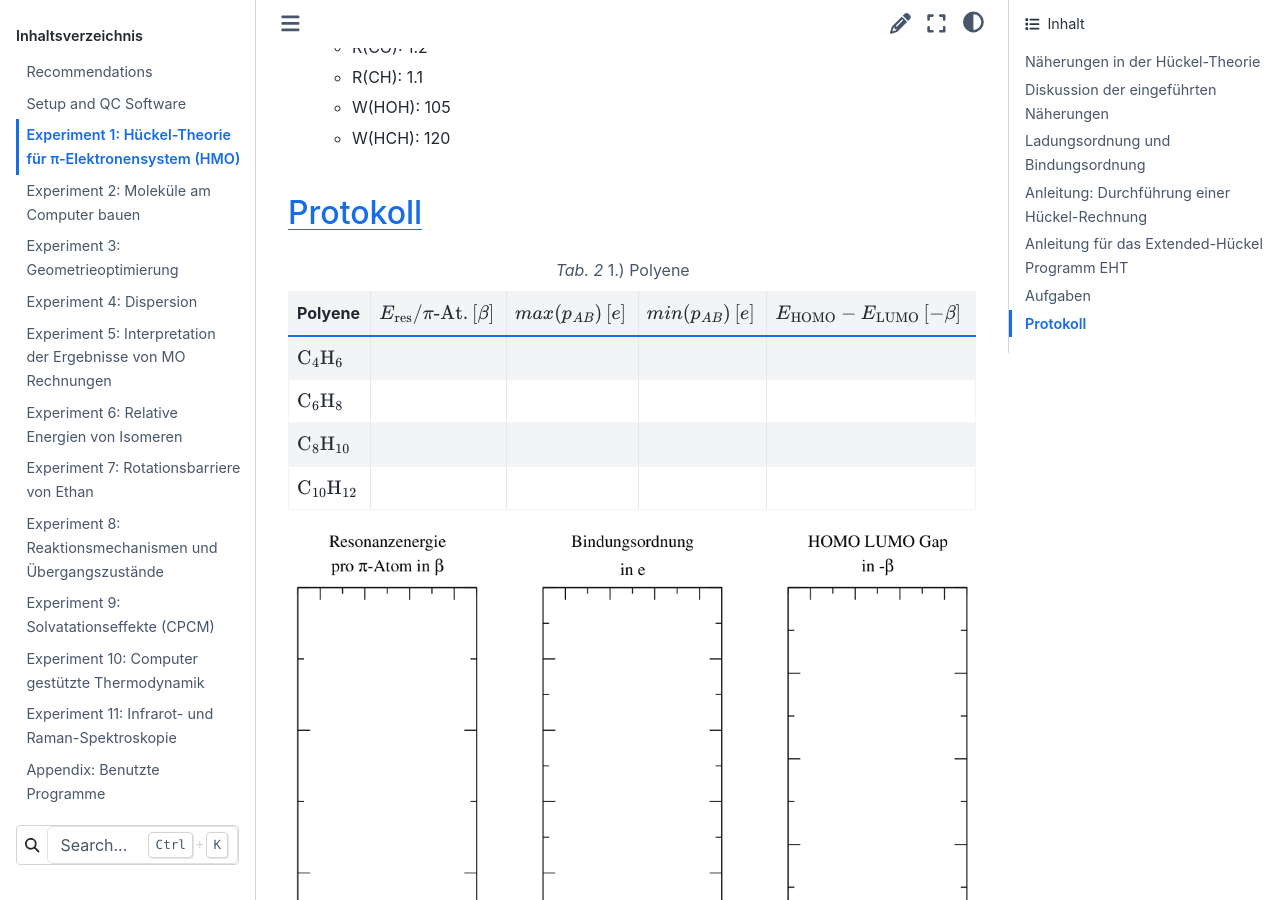
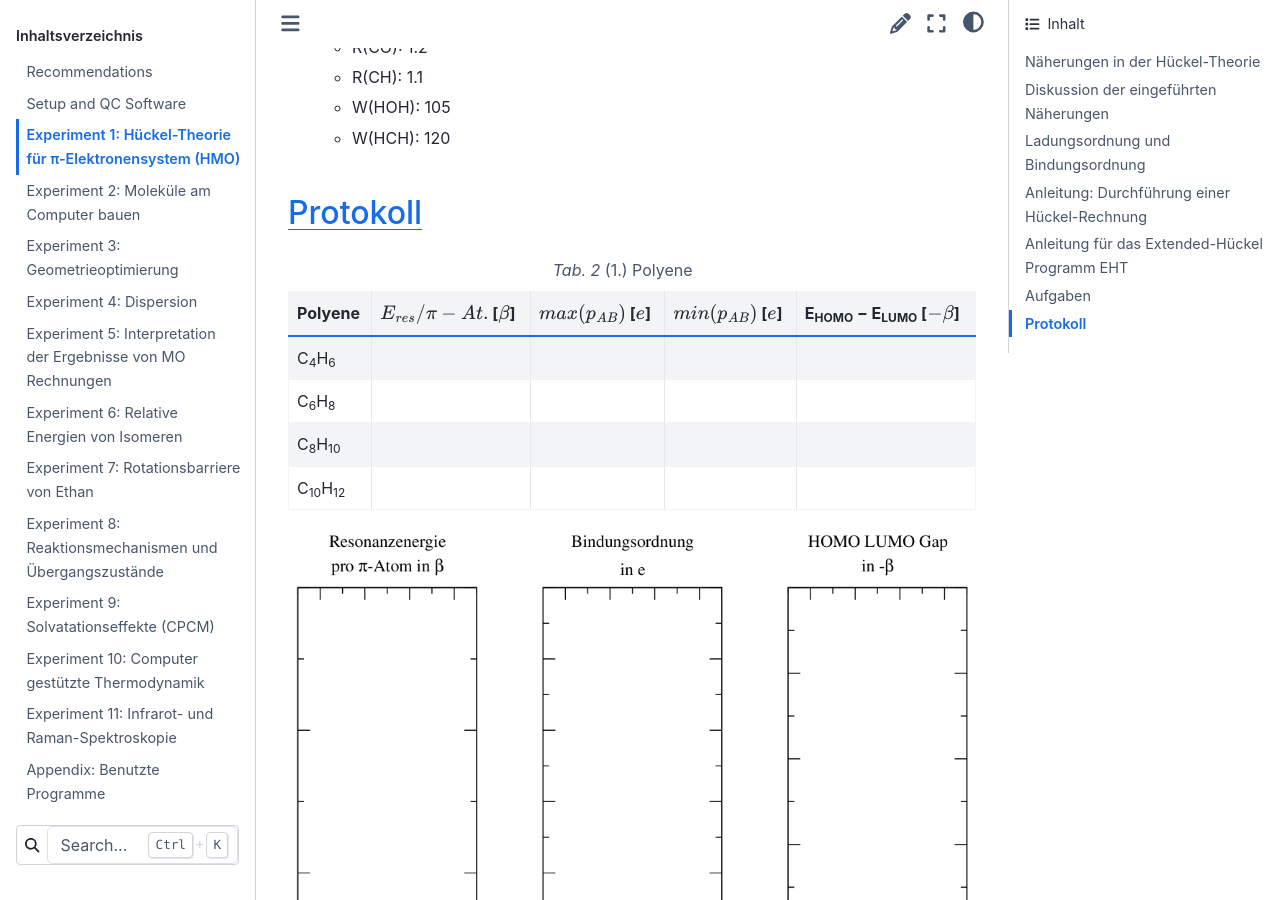
Before and after one commit to grimme-lab/bch616-teaching, a Sphinx documentation site: the page built from doc/ex1_hueckel.rst, in a window 1280 px wide and 900 px high, scrolled down 9063 px. Built offline with Sphinx 7.4.7 and the Sphinx Book theme 1.1.4, drawn with Linux system fonts in a browser that asks for light colours.

Commit message:
last hueckle table update (hopefully)

```diff
--- a/doc/ex1_hueckel.rst
+++ b/doc/ex1_hueckel.rst
@@ -331,14 +331,21 @@ e) Finden Sie die jeweils bevorzugte Kohlenstoffposition für a. elektrophile un
 Protokoll
 ---------
 
-.. csv-table:: 1.) Polyene
-   :header: Polyene, :math:`E_{\text{res}}/\pi\text{-At.}` :math:`[\beta]`, :math:`max(p_{AB})` :math:`[e]`, :math:`min(p_{AB})` :math:`[e]`, :math:`E_{\text{HOMO}}-E_{\text{LUMO}}` :math:`[-\beta]`
+.. table:: (1.) Polyene
    :align: center
 
-   :math:`\text{C}_4\text{H}_6`, , , ,
-   :math:`\text{C}_6\text{H}_8`, , , ,
-   :math:`\text{C}_8\text{H}_{10}`, , , ,
-   :math:`\text{C}_{10}\text{H}_{12}`, , , ,
+   +----------------------------+-----------------------------------+---------------------------------+---------------------------------+----------------------------------------------+
+   | Polyene                    | :math:`E_{res}/π-At.` [:math:`β`] | :math:`max(p_{AB})` [:math:`e`] | :math:`min(p_{AB})` [:math:`e`] | E\ :sub:`HOMO` − E\ :sub:`LUMO` [:math:`-β`] |
+   +============================+===================================+=================================+=================================+==============================================+
+   | C\ :sub:`4`\ H\ :sub:`6`   |                                   |                                 |                                 |                                              |
+   +----------------------------+-----------------------------------+---------------------------------+---------------------------------+----------------------------------------------+
+   | C\ :sub:`6`\ H\ :sub:`8`   |                                   |                                 |                                 |                                              |
+   +----------------------------+-----------------------------------+---------------------------------+---------------------------------+----------------------------------------------+
+   | C\ :sub:`8`\ H\ :sub:`10`  |                                   |                                 |                                 |                                              |
+   +----------------------------+-----------------------------------+---------------------------------+---------------------------------+----------------------------------------------+
+   | C\ :sub:`10`\ H\ :sub:`12` |                                   |                                 |                                 |                                              |
+   +----------------------------+-----------------------------------+---------------------------------+---------------------------------+----------------------------------------------+
+
 
 .. figure:: img/tab41protokoll.png
    :width: 700px
```
